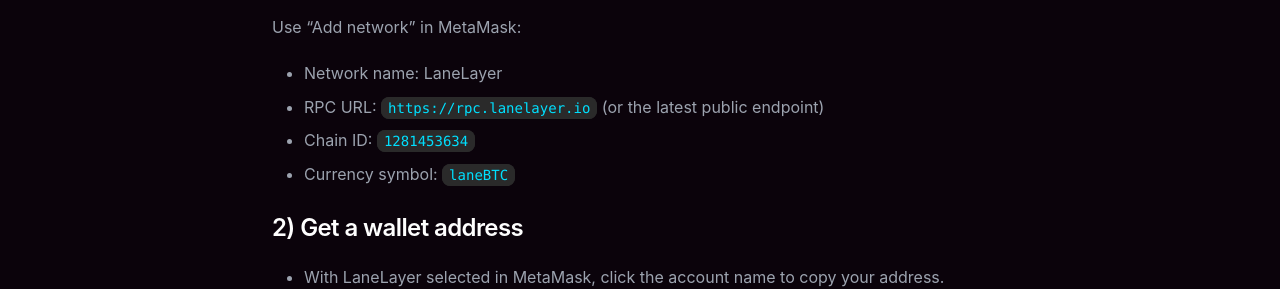
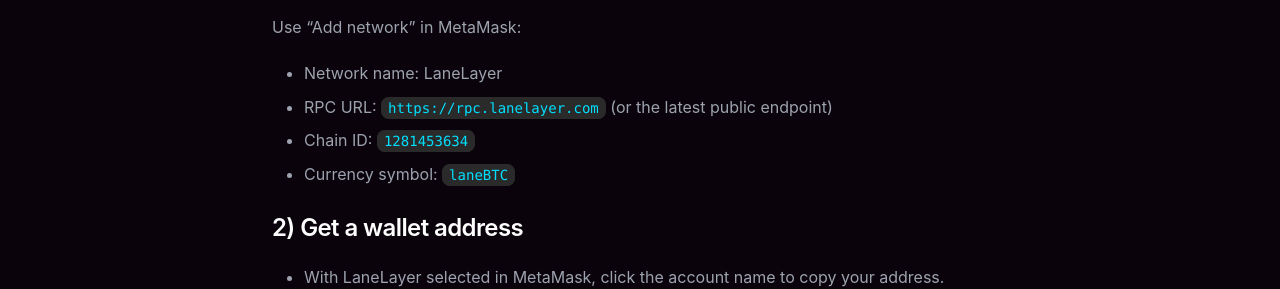
Before and after one commit to lanelayer/lanelayer.github.io, a Jekyll site: the page built from index.md, in a window 1280 px wide and 900 px high, scrolled down 960 px. Shown: the part 268-557 px from the top of the window. Built offline with Jekyll 4.4.1, drawn with Linux system fonts in a browser that asks for light colours; some of the changed lines change nothing that is shown.

Commit message:
Update index.md

```diff
--- a/index.md
+++ b/index.md
@@ -34,7 +34,7 @@
 Use “Add network” in MetaMask:
 
 - Network name: LaneLayer
-- RPC URL: `https://rpc.lanelayer.io` (or the latest public endpoint)
+- RPC URL: `https://rpc.lanelayer.com` (or the latest public endpoint)
 - Chain ID: `1281453634`
 - Currency symbol: `laneBTC`
 
```
